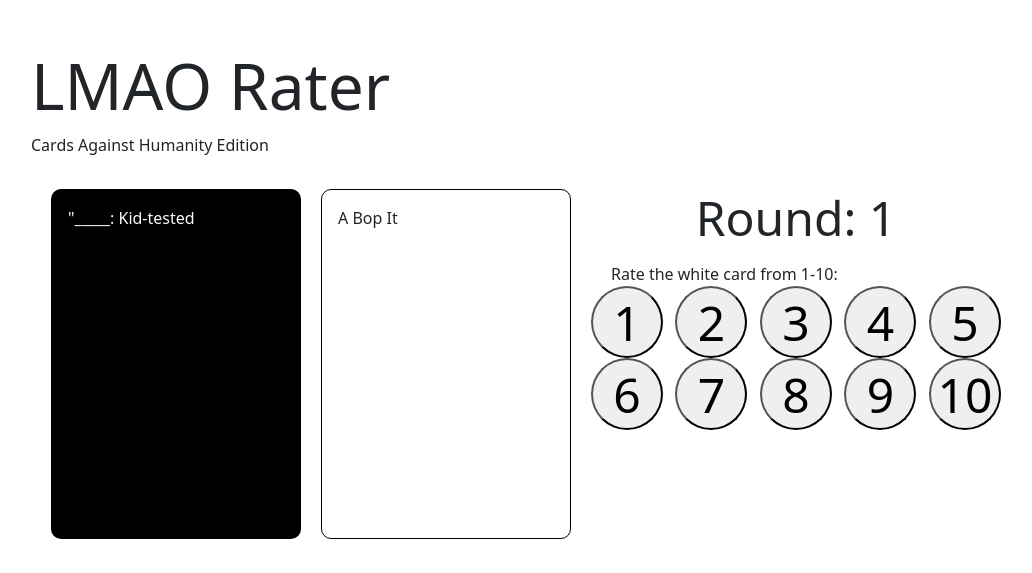
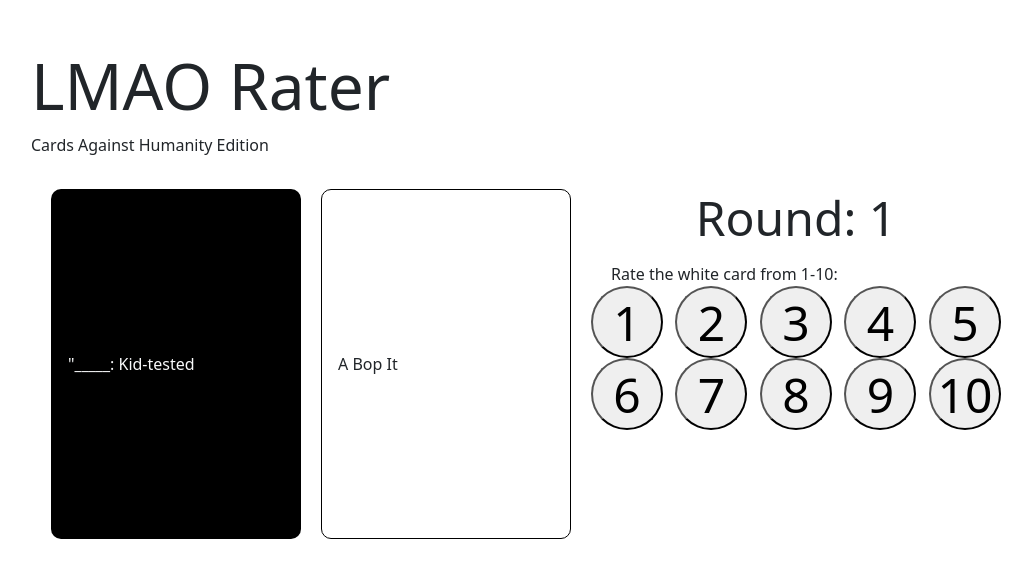
Before and after one commit to john-minney-iii/CS350-Project-1, a Django app: page /play/1/1/1/1 in a window 1280 px wide. Shown: the top 573 px of the page, without its empty margins (17-1049 px from the left). Run offline with Django 3.2, Linux system fonts and the light colour scheme; data comes from the database, SQL or seed files in the repository.

Commit message:
vertically center top display card text

```diff
--- a/play/templates/play.html
+++ b/play/templates/play.html
@@ -79,7 +79,7 @@
         <div class="inline-div mt-3">
             <div class="card cah-card cah-black-card">
                 <div class="card-body">
-                    <p class="card-text text-light">
+                    <p class="card-text text-light vertical-center">
                         {{ black_card.CardText }}
                     </p>
                 </div>
@@ -88,7 +88,7 @@
         <div class="inline-div mt-3">
             <div class="card cah-card cah-white-card cah-other-border">
                 <div class="card-body">
-                    <p class="card-text text-dark">
+                    <p class="card-text text-dark vertical-center">
                         {% if current_card_index == 0 %}
                             {{ white_cards|index:8 }}
                         {% else %}
```
